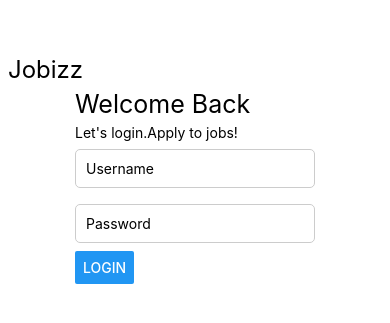
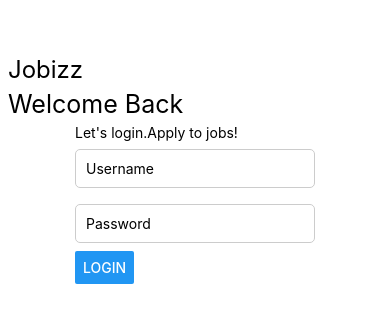
Before and after one commit to ESIANNAN/rn-assignment4-11347739, a React Native app: screen / in a window 390 px wide. Shown: the part 101-424 px from the top of the page. Built offline with nearby package versions, Linux system fonts and the light colour scheme.

Commit message:
Update Login.js
moved the welcome text to the left

```diff
--- a/Login.js
+++ b/Login.js
@@ -50,6 +50,7 @@ const styles = StyleSheet.create({
   welcome: {
     fontSize: 25,
      marginBottom: 5,
+    marginLeft: -67,
   },
 
 });
```
